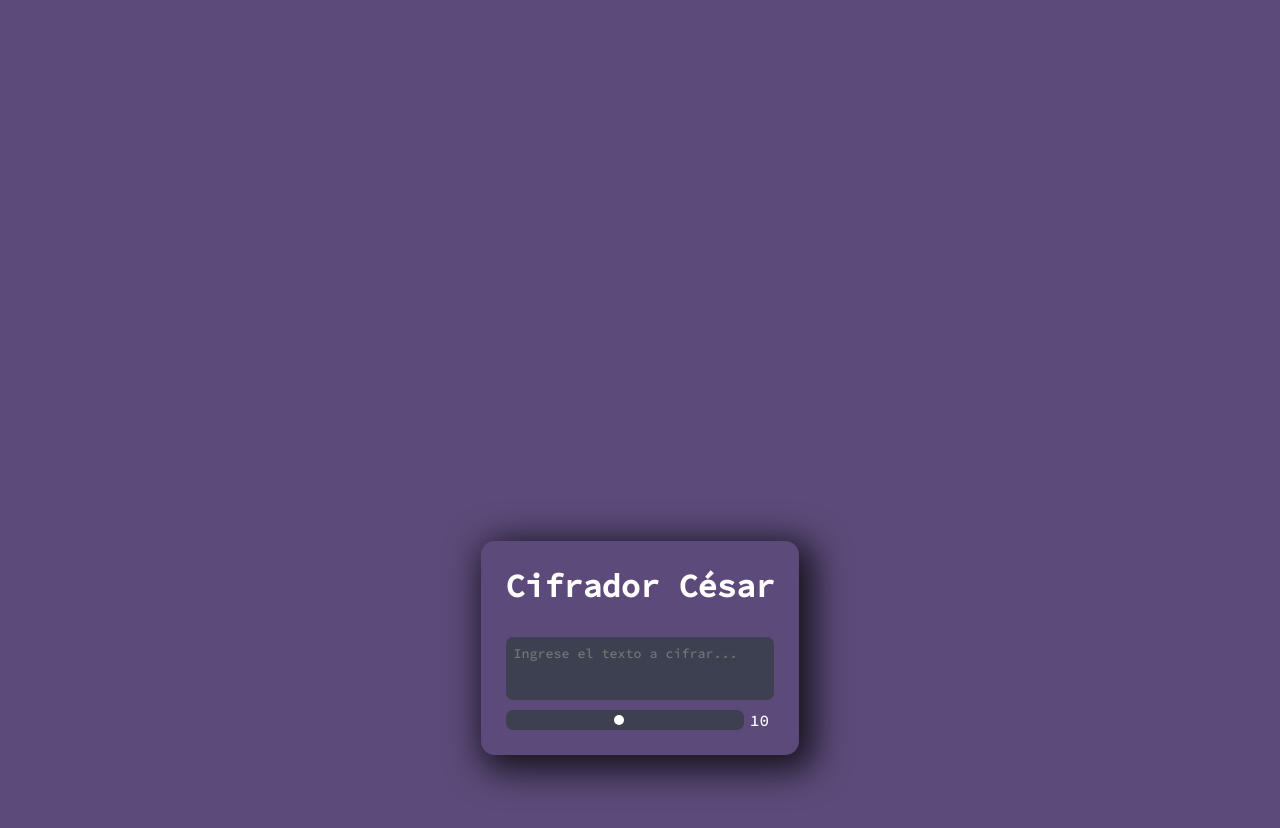
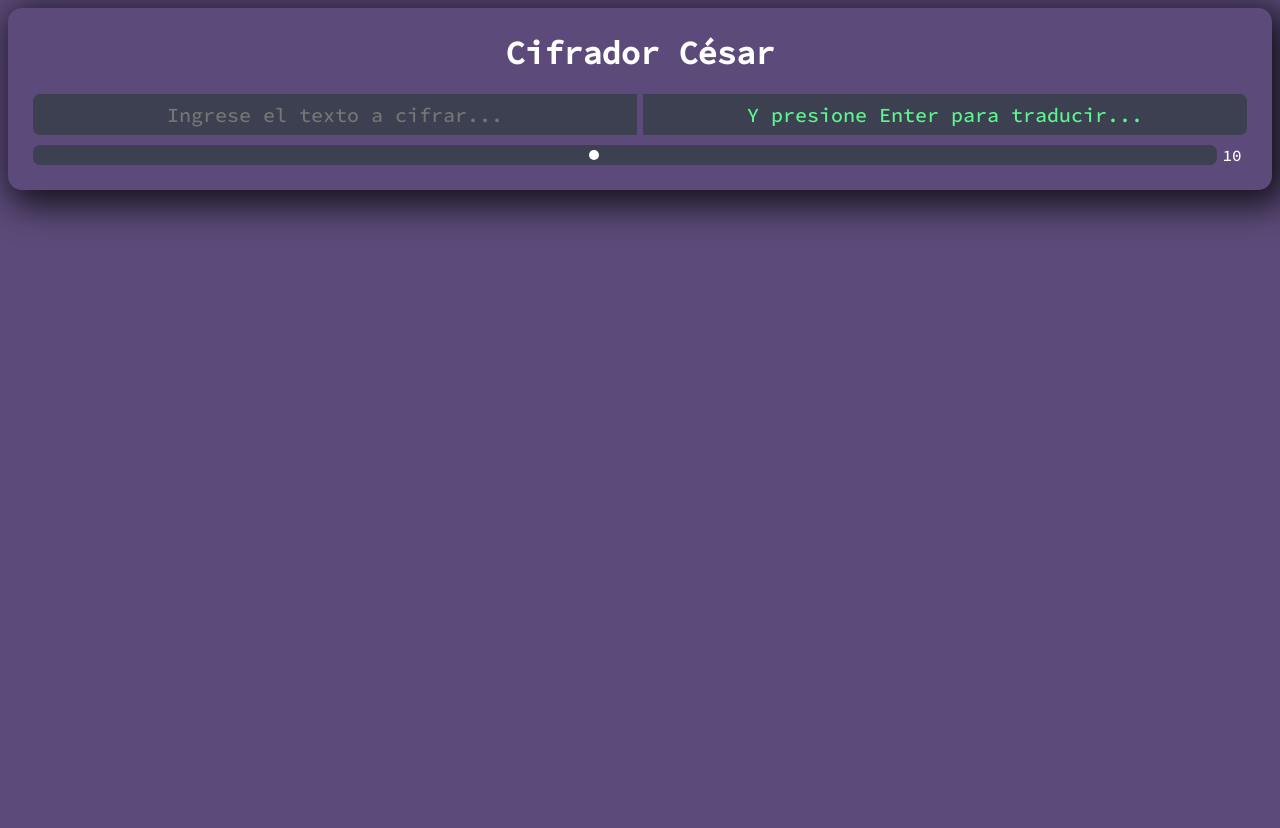
Before and after one commit to Eze-CM/Cifrador-Cesar, a plain HTML site: page index.html in a window 1280 px wide. Drawn offline with Linux system fonts and the light colour scheme.

Commit message:
style: visual change in inputs

```diff
--- a/css/style.css
+++ b/css/style.css
@@ -13,10 +13,7 @@
 
 /* Body */
 body {
-    height: 100vw;
-    display: flex;
-    justify-content: center;
-    align-items: center;
+    height: 100vh;
     background-color: var(--primary-color);
     color: var(--text-color);
 }
@@ -30,6 +27,8 @@ main {
 
 /* Heading */
 h1 {
+    display: flex;
+    justify-content: center;
     margin-top: 0;
 }
 
@@ -39,23 +38,37 @@ input, button {
     outline: none;
 }
 
+#cipher {
+    display: flex;
+    gap: 6px; /* Espacio entre origin-input y result */
+}
+
 #origin-input, #result {
     background-color: var(--color-terminal);
-    width: -webkit-fill-available;
+    width: 100%;                                /* width: -webkit-fill-available; codigo anterior*/
+    text-align: center;
 }
 
 #origin-input {
-    margin: 10px 0 0;
+    flex: 1;
     padding: 8px;
     color: var(--text-color);
-    border-radius: 7px 7px 0 0;
+    border-radius: 7px 0 0 7px;
+    font-size: 20px;
+    word-wrap: break-word;
 }
 
 #result {
-    height: 20px;
+    display: flex;
+    align-items: center;
+    justify-content: center;
+    flex: 1;
+    height: auto;
     color: #5AF78D;
-    padding: 0 10px 10px;
-    border-radius: 0 0 7px 7px;
+    padding: 8px;
+    border-radius: 0 7px 7px 0;
+    font-size: 20px;
+    word-wrap: break-word;
 }
 
 .range-container {
--- a/index.html
+++ b/index.html
@@ -14,9 +14,9 @@
 
         <form id="cipher" autocomplete="off">
             <input id="origin-input" spellcheck="false" placeholder="Ingrese el texto a cifrar..." type="text" name="text">
+
+            <div id="result"></div>
         </form>
-
-        <div id="result"></div>
 
         <div class="range-container">
             <input id="range" type="range" value="10" min="1" max="20" oninput="this.nextElementSibling.value = this.value">
--- a/js/app.js
+++ b/js/app.js
@@ -49,12 +49,25 @@ const animateChar = spanChar => {
     });
 }
 
+const empty = result => {
+    if (result.innerHTML === '') {
+        const enterMessage = document.createElement("span");
+        enterMessage.textContent = "Y presione Enter para traducir...";
+        result.appendChild(enterMessage);
+    }
+}
+
 
 const submit = e => {
     e.preventDefault();
-    result.innerHTML = '';
-    shiftMessage()
+
+    if (originInput.value === '') {                         // Si el campo está vacío, muestra un mensaje de error
+        alert("Por favor, ingrese un texto para cifrar.");
+    } else {                                                // Si no está vacío, realizar el cifrado
+        result.innerHTML = '';
+        shiftMessage();
+    }
 }
 
-
+empty(result)
 cipher.onsubmit = submit;
```
